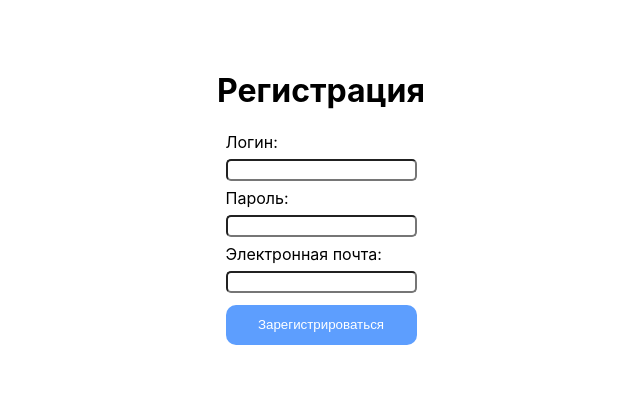
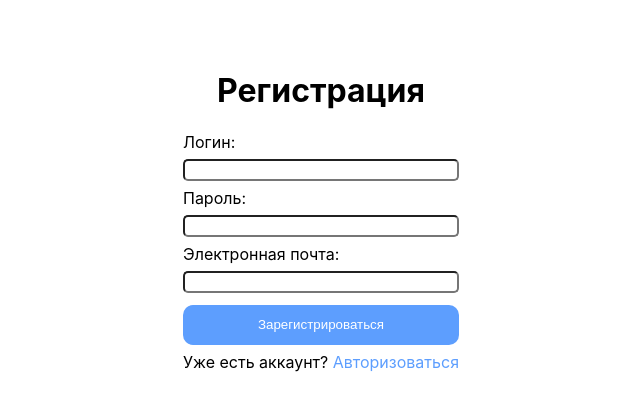
Before and after one commit to shottaneflow/frontendVolunteer, a React (Create React App) app: page /registration in a window 1280 px wide. Shown: the top 410 px of the page, without its empty margins (319-959 px from the left). Built offline with nearby package versions, Linux system fonts and the light colour scheme.

Commit message:
redirect

```diff
--- a/src/login-layout/LoginForm.css
+++ b/src/login-layout/LoginForm.css
@@ -27,3 +27,10 @@
 .login-button:focus{
     background-color: rgb(93, 158, 254);
 }
+.login-create-link{
+    text-decoration: none;
+    color: rgb(93, 158, 254);
+}
+.login-create-link:hover{
+    border-bottom: 1px solid rgb(93, 158, 254);
+}
--- a/src/login-layout/LoginForm.js
+++ b/src/login-layout/LoginForm.js
@@ -63,6 +63,9 @@ const LoginForm = () => {
                     required
                 />
                 <button className="login-button" type="submit">Войти</button>
+                <div>
+                    <label>Новенький здесь? </label><a className="login-create-link" href="/registration">Создать аккаунт</a>
+                </div>
             </form>
         </div>
     );
--- a/src/registration-layout/Registration.css
+++ b/src/registration-layout/Registration.css
@@ -28,3 +28,10 @@
 .registration-button:focus{
     background-color: rgb(93, 158, 254);
 }
+.registration-create-link{
+    text-decoration: none;
+    color: rgb(93, 158, 254);
+}
+.registration-create-link:hover{
+    border-bottom: 1px solid rgb(93, 158, 254);
+}
--- a/src/registration-layout/Registration.js
+++ b/src/registration-layout/Registration.js
@@ -76,8 +76,12 @@ function Registration() {
                 onChange={(e) => setEmail(e.target.value)}
                 required
             />
-        <button className="registration-button" type="submit">Зарегистрироваться</button>
+            <button className="registration-button" type="submit">Зарегистрироваться</button>
+            <div>
+                <label>Уже есть аккаунт? </label><a className="registration-create-link" href="/login">Авторизоваться</a>
+            </div>
         </form>
+
 
         {error && <div style={{ color: 'red' }}>{error}</div>}
 
```
